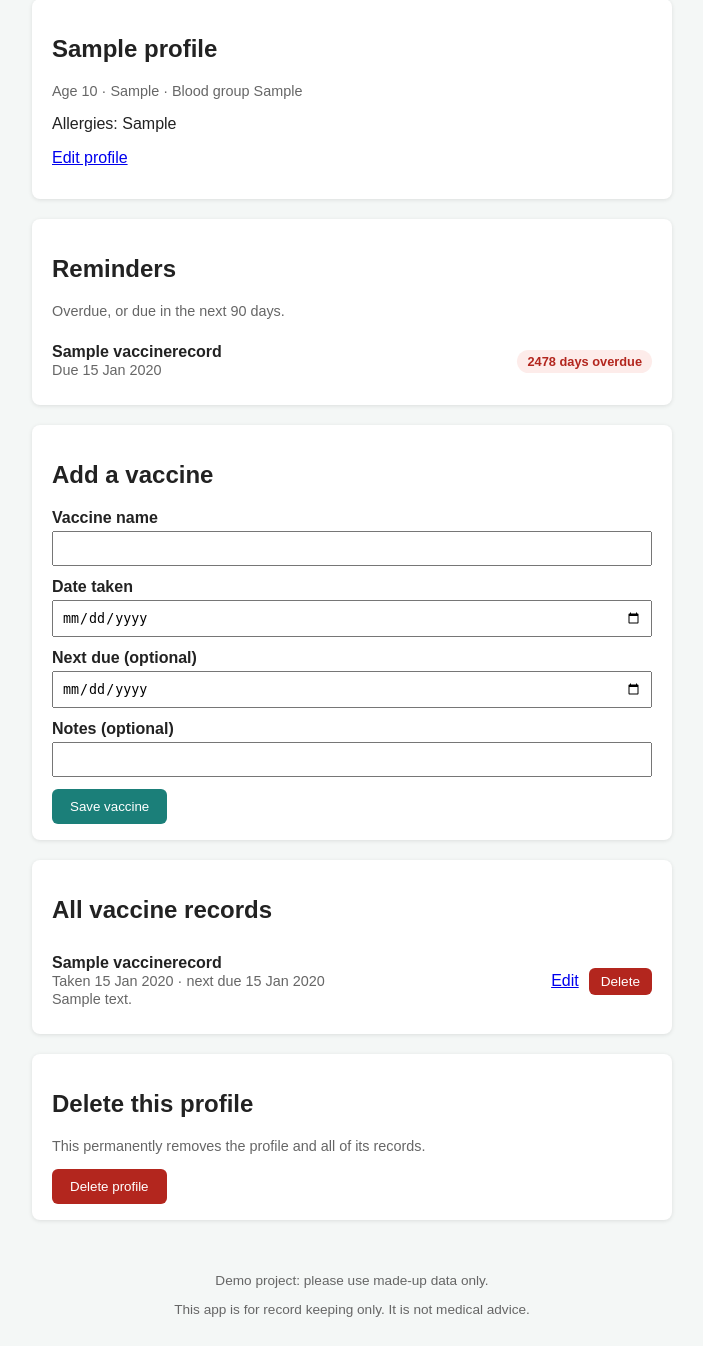
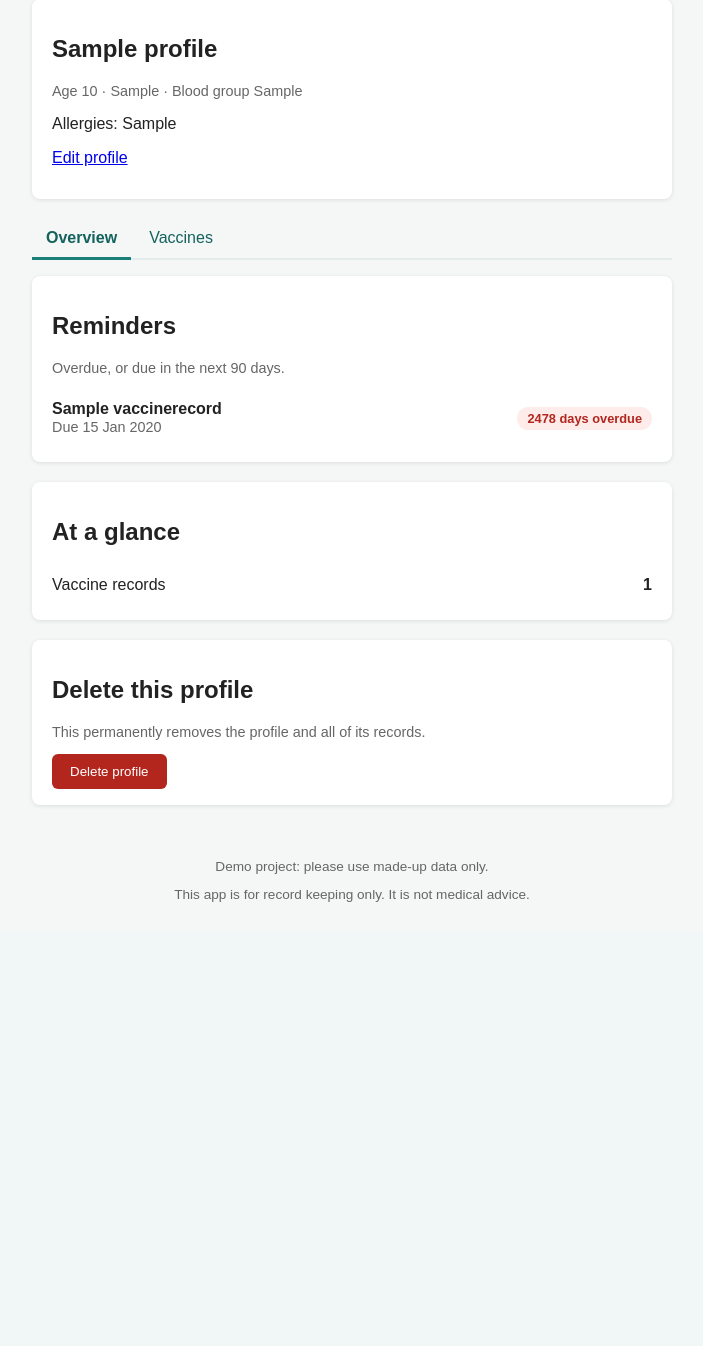
Before and after one commit to shafiyasyeda82-arch/health-app, a FastAPI app: page /p/1 in a window 1280 px wide. Shown: the part 119-1465 px from the top of the page, without its empty margins (288-991 px from the left). After the commit the page ends 1021 px from the top, so only its background shows below. Run offline with FastAPI, Linux system fonts and the light colour scheme; the visitor is signed in with stand-in values (Sample User, id 1); tables that the repository leaves empty hold one stand-in row (values such as "Sample post").

Commit message:
Organize profile page into tabs

```diff
--- a/static/style.css
+++ b/static/style.css
@@ -199,11 +199,98 @@ form textarea {
   margin: 2px 4px 2px 0;
 }
 
-.notice {
+/* ---------- Tabs ---------- */
+
+.tabs {
+  display: flex;
+  flex-wrap: wrap;
+  gap: 4px;
+  margin-bottom: 16px;
+  border-bottom: 2px solid #e3ecea;
+}
+
+.tab-button {
+  background: none;
+  color: #14625d;
+  border: none;
+  border-bottom: 3px solid transparent;
+  border-radius: 0;
+  padding: 10px 14px;
+  font-size: 1rem;
+  cursor: pointer;
+  margin-bottom: -2px;
+}
+
+.tab-button:hover {
+  background: #f0f7f6;
+}
+
+.tab-button.active {
+  border-bottom-color: #1b7f79;
+  font-weight: bold;
+}
+
+/* ---------- Sections inside a card ---------- */
+
+.subsection {
+  margin-top: 20px;
+  padding-top: 16px;
+  border-top: 1px solid #eee;
+}
+
+.subsection h3 {
+  margin-top: 0;
+}
+
+details.fold {
+  margin: 8px 0 12px;
+}
+
+details.fold summary {
+  cursor: pointer;
+  color: #14625d;
+  font-weight: bold;
+  padding: 6px 0;
+}
+
+details.fold[open] summary {
+  margin-bottom: 10px;
+}
+
+/* ---------- Late period notice ---------- */
+
+details.late-banner {
   background: #fff9e6;
   border-left: 4px solid #e0a800;
+  border-radius: 8px;
+  padding: 10px 16px;
+  margin-bottom: 20px;
+  box-shadow: 0 1px 4px rgba(0, 0, 0, 0.1);
 }
 
-.notice ul {
+details.late-banner summary {
+  cursor: pointer;
+}
+
+.see-details {
+  color: #14625d;
+  text-decoration: underline;
+  margin-left: 8px;
+  font-size: 0.9rem;
+}
+
+details.late-banner[open] .when-closed {
+  display: none;
+}
+
+details.late-banner:not([open]) .when-open {
+  display: none;
+}
+
+.late-body {
+  margin-top: 10px;
+}
+
+.late-body ul {
   margin-top: 4px;
 }
--- a/templates/profile.html
+++ b/templates/profile.html
@@ -17,6 +17,54 @@
     <p><a href="/p/{{ profile.id }}/edit">Edit profile</a></p>
   </section>
 
+  {% if late_info %}
+    <details class="late-banner">
+      <summary>
+        <strong>Your period may be late</strong>
+        <span class="muted">({{ late_info.days_late }} day{{ '' if late_info.days_late == 1 else 's' }} past the estimate)</span>
+        <span class="see-details when-closed">See details</span>
+        <span class="see-details when-open">Hide details</span>
+      </summary>
+      <div class="late-body">
+        <p>
+          It was estimated for <strong>{{ late_info.expected.strftime('%d %b %Y') }}</strong>,
+          and no newer start date has been logged. If it has already started, please log it
+          in the Cycle &amp; PCOS tab so the estimate stays accurate.
+        </p>
+        {% if late_info.factors %}
+          <p><strong>Things that may help explain it:</strong></p>
+          <ul>
+            {% for f in late_info.factors %}
+              <li>{{ f }}</li>
+            {% endfor %}
+          </ul>
+        {% endif %}
+        <p>
+          Pregnancy is one possible cause for anyone who could be pregnant. A home pregnancy
+          test or a doctor can confirm it either way.
+        </p>
+        <p>
+          Please see a doctor if your period stays late, or if you have severe pain, very
+          heavy bleeding, fainting, or feel very unwell.
+        </p>
+        <p class="muted">
+          These are general possibilities based on what you logged. They are not a diagnosis
+          or medical advice.
+        </p>
+      </div>
+    </details>
+  {% endif %}
+
+  <div class="tabs" role="tablist">
+    <button type="button" class="tab-button" role="tab" data-tab="overview">Overview</button>
+    <button type="button" class="tab-button" role="tab" data-tab="vaccines">Vaccines</button>
+    {% if is_female %}
+      <button type="button" class="tab-button" role="tab" data-tab="cycle">Cycle &amp; PCOS</button>
+    {% endif %}
+  </div>
+
+  <!-- ================= Overview ================= -->
+  <div class="tab-panel" data-tab="overview">
     <section class="card">
       <h2>Reminders</h2>
       <p class="muted">Overdue, or due in the next 90 days.</p>
@@ -43,221 +91,41 @@
       {% endif %}
     </section>
 
-  {% if is_female and not show_cycle %}
     <section class="card">
-      <h2>Cycle tracker</h2>
-      <p class="muted">The cycle tracker is switched off for this profile. Anything you logged before is kept.</p>
-      <form action="/p/{{ profile.id }}/cycle/tracking" method="post">
-        <input type="hidden" name="active" value="1">
-        <button type="submit">Turn on cycle tracker</button>
-      </form>
-    </section>
+      <h2>At a glance</h2>
+      <ul class="plain">
+        <li class="row">
+          <span>Vaccine records</span>
+          <strong>{{ vaccines|length }}</strong>
+        </li>
+        {% if show_cycle %}
+          <li class="row">
+            <span>Next period (estimate)</span>
+            <strong>
+              {% if cycle_info %}{{ cycle_info.next_start.strftime('%d %b %Y') }}{% else %}Not enough data yet{% endif %}
+            </strong>
+          </li>
         {% endif %}
-
-  {% if show_cycle %}
-    {% if late_info %}
-      <section class="card notice">
-        <h2>Your period may be late</h2>
-        <p>
-          It was estimated for <strong>{{ late_info.expected.strftime('%d %b %Y') }}</strong>,
-          {{ late_info.days_late }} day{{ '' if late_info.days_late == 1 else 's' }} ago,
-          and no newer start date has been logged. If it has already started, please log it
-          below so the estimate stays accurate.
-        </p>
-        {% if late_info.factors %}
-          <p><strong>Things that may help explain it:</strong></p>
-          <ul>
-            {% for f in late_info.factors %}
-              <li>{{ f }}</li>
-            {% endfor %}
       </ul>
-        {% endif %}
-        <p>
-          Pregnancy is one possible cause for anyone who could be pregnant. A home pregnancy
-          test or a doctor can confirm it either way.
-        </p>
-        <p>
-          Please see a doctor if your period stays late, or if you have severe pain, very
-          heavy bleeding, fainting, or feel very unwell.
-        </p>
-        <p class="muted">
-          These are general possibilities based on what you logged. They are not a diagnosis
-          or medical advice.
-        </p>
-      </section>
-    {% endif %}
-
-    <section class="card">
-      <h2>Cycle tracker</h2>
-
-      {% if cycle_info %}
-        <p>
-          Estimated next period start:
-          <strong>{{ cycle_info.next_start.strftime('%d %b %Y') }}</strong>
-          {% if cycle_info.days_until > 0 %}
-            (in {{ cycle_info.days_until }} day{{ '' if cycle_info.days_until == 1 else 's' }})
-          {% elif cycle_info.days_until == 0 %}
-            (today)
-          {% else %}
-            (expected {{ -cycle_info.days_until }} day{{ '' if cycle_info.days_until == -1 else 's' }} ago, so it may be late)
-          {% endif %}
-        </p>
-        <p class="muted">
-          Based on your last {{ cycle_info.cycles_used }} cycle{{ '' if cycle_info.cycles_used == 1 else 's' }}
-          (average {{ cycle_info.average_days }} days). This is only an estimate from the dates you log.
-          It is not medical advice and must not be used to avoid pregnancy.
-        </p>
-      {% else %}
-        <p class="muted">Log at least two period start dates to get an estimate of the next one.</p>
-      {% endif %}
-
-      {% if cycle_error %}
-        <p class="error">{{ cycle_error }}</p>
-      {% endif %}
-      <form action="/p/{{ profile.id }}/cycles/new" method="post">
-        <label>Period start date
-          <input type="date" name="start_date" required>
-        </label>
-        <label>Period end date (optional)
-          <input type="date" name="end_date">
-        </label>
-        <label>Notes (optional)
-          <input type="text" name="notes">
-        </label>
-        <button type="submit">Save period</button>
-      </form>
-
-      {% if cycles %}
-        <h3>Logged periods</h3>
-        <ul class="plain">
-          {% for c in cycles %}
-            <li class="row">
-              <span>
-                <strong>{{ c.start_date.strftime('%d %b %Y') }}</strong>
-                {% if c.end_date %}to {{ c.end_date.strftime('%d %b %Y') }}{% endif %}
-                {% if c.notes %}<br><span class="muted">{{ c.notes }}</span>{% endif %}
-              </span>
-              <span style="display:flex;gap:10px;align-items:center;">
-                <a href="/p/{{ profile.id }}/cycles/{{ c.id }}/edit">Edit</a>
-                <form action="/p/{{ profile.id }}/cycles/{{ c.id }}/delete" method="post"
-                      onsubmit="return confirm('Delete this entry?');">
-                  <button type="submit" class="danger small">Delete</button>
-                </form>
-              </span>
-            </li>
-          {% endfor %}
-        </ul>
-      {% endif %}
-
-      <form action="/p/{{ profile.id }}/cycle/tracking" method="post" style="margin-top:16px;"
-            onsubmit="return confirm('Turn off the cycle tracker? Your logged data is kept.');">
-        <input type="hidden" name="active" value="0">
-        <button type="submit" class="secondary small">Turn off cycle tracker</button>
-      </form>
     </section>
 
     <section class="card">
-      <h2>Symptom log</h2>
-      <p class="muted">
-        Track symptoms that are often linked to PCOS. This can help you notice patterns to
-        talk about with a doctor. It does not diagnose anything.
-      </p>
-      {% if symptom_error %}
-        <p class="error">{{ symptom_error }}</p>
-      {% endif %}
-      <form action="/p/{{ profile.id }}/symptoms/new" method="post">
-        <label>Date
-          <input type="date" name="log_date" value="{{ today }}" required>
-        </label>
-        <p><strong>Symptoms</strong></p>
-        <div class="checks">
-          {% for opt in symptom_options %}
-            <label>
-              <input type="checkbox" name="symptoms" value="{{ opt }}"> {{ opt }}
-            </label>
-          {% endfor %}
+      <h2>Delete this profile</h2>
+      <p class="muted">This permanently removes the profile and all of its records.</p>
+      <form action="/p/{{ profile.id }}/delete" method="post"
+            onsubmit="return confirm('Delete this profile and all its records? This cannot be undone.');">
+        <button type="submit" class="danger">Delete profile</button>
+      </form>
+    </section>
   </div>
-        <label>Notes (optional)
-          <textarea name="notes" rows="2" maxlength="500"></textarea>
-        </label>
-        <button type="submit">Save symptoms</button>
-      </form>
 
-      {% if symptom_logs %}
-        <h3>Logged symptoms</h3>
-        <ul class="plain">
-          {% for s in symptom_logs %}
-            <li class="row">
-              <span>
-                <strong>{{ s.log_date.strftime('%d %b %Y') }}</strong><br>
-                {% for t in s.symptoms.split(',') if t %}<span class="tag">{{ t }}</span>{% endfor %}
-                {% if s.notes %}<br><span class="muted">{{ s.notes }}</span>{% endif %}
-              </span>
-              <span style="display:flex;gap:10px;align-items:center;">
-                <a href="/p/{{ profile.id }}/symptoms/{{ s.id }}/edit">Edit</a>
-                <form action="/p/{{ profile.id }}/symptoms/{{ s.id }}/delete" method="post"
-                      onsubmit="return confirm('Delete this entry?');">
-                  <button type="submit" class="danger small">Delete</button>
-                </form>
-              </span>
-            </li>
-          {% endfor %}
-        </ul>
-      {% endif %}
-    </section>
+  <!-- ================= Vaccines ================= -->
+  <div class="tab-panel" data-tab="vaccines">
+    <section class="card">
+      <h2>Vaccines</h2>
 
-    <section class="card">
-      <h2>What's been going on?</h2>
-      <p class="muted">
-        Tick anything that applies, or just write it out in your own words. Sometimes it's
-        only while typing that you notice how you've been feeling.
-      </p>
-      {% if context_error %}
-        <p class="error">{{ context_error }}</p>
-      {% endif %}
-      <form action="/p/{{ profile.id }}/context/new" method="post">
-        <label>Date
-          <input type="date" name="note_date" value="{{ today }}" required>
-        </label>
-        <div class="checks">
-          {% for opt in context_options %}
-            <label>
-              <input type="checkbox" name="tags" value="{{ opt }}"> {{ opt }}
-            </label>
-          {% endfor %}
-        </div>
-        <label>In your own words (optional)
-          <textarea name="note" rows="3" maxlength="500"></textarea>
-        </label>
-        <button type="submit">Save note</button>
-      </form>
-
-      {% if context_notes %}
-        <h3>Your notes</h3>
-        <ul class="plain">
-          {% for n in context_notes %}
-            <li class="row">
-              <span>
-                <strong>{{ n.note_date.strftime('%d %b %Y') }}</strong><br>
-                {% for t in n.tags.split(',') if t %}<span class="tag">{{ t }}</span>{% endfor %}
-                {% if n.note %}<br><span class="muted">{{ n.note }}</span>{% endif %}
-              </span>
-              <span style="display:flex;gap:10px;align-items:center;">
-                <a href="/p/{{ profile.id }}/context/{{ n.id }}/edit">Edit</a>
-                <form action="/p/{{ profile.id }}/context/{{ n.id }}/delete" method="post"
-                      onsubmit="return confirm('Delete this note?');">
-                  <button type="submit" class="danger small">Delete</button>
-                </form>
-              </span>
-            </li>
-          {% endfor %}
-        </ul>
-      {% endif %}
-    </section>
-  {% endif %}
-
-  <section class="card">
-    <h2>Add a vaccine</h2>
+      <details class="fold" {% if error %}open{% endif %}>
+        <summary>+ Add a vaccine</summary>
         {% if error %}
           <p class="error">{{ error }}</p>
         {% endif %}
@@ -276,10 +144,8 @@
           </label>
           <button type="submit">Save vaccine</button>
         </form>
-  </section>
+      </details>
 
-  <section class="card">
-    <h2>All vaccine records</h2>
       {% if vaccines %}
         <ul class="plain">
           {% for v in vaccines %}
@@ -306,13 +172,244 @@
         <p>No vaccine records yet.</p>
       {% endif %}
     </section>
+  </div>
 
+  <!-- ================= Cycle & PCOS ================= -->
+  {% if is_female %}
+    <div class="tab-panel" data-tab="cycle">
+      {% if not show_cycle %}
         <section class="card">
-    <h2>Delete this profile</h2>
-    <p class="muted">This permanently removes the profile and all of its records.</p>
-    <form action="/p/{{ profile.id }}/delete" method="post"
-          onsubmit="return confirm('Delete this profile and all its records? This cannot be undone.');">
-      <button type="submit" class="danger">Delete profile</button>
+          <h2>Cycle &amp; PCOS</h2>
+          <p class="muted">The cycle tracker is switched off for this profile. Anything you logged before is kept.</p>
+          <form action="/p/{{ profile.id }}/cycle/tracking" method="post">
+            <input type="hidden" name="active" value="1">
+            <button type="submit">Turn on cycle tracker</button>
           </form>
         </section>
+      {% else %}
+        <section class="card">
+          <h2>Cycle &amp; PCOS</h2>
+          <p class="muted">
+            Period dates, symptoms and notes in one place. This is for your own tracking and
+            is not medical advice.
+          </p>
+
+          <!-- Period dates -->
+          <div class="subsection">
+            <h3>Period dates</h3>
+
+            {% if cycle_info %}
+              <p>
+                Estimated next period start:
+                <strong>{{ cycle_info.next_start.strftime('%d %b %Y') }}</strong>
+                {% if cycle_info.days_until > 0 %}
+                  (in {{ cycle_info.days_until }} day{{ '' if cycle_info.days_until == 1 else 's' }})
+                {% elif cycle_info.days_until == 0 %}
+                  (today)
+                {% else %}
+                  (expected {{ -cycle_info.days_until }} day{{ '' if cycle_info.days_until == -1 else 's' }} ago, so it may be late)
+                {% endif %}
+              </p>
+              <p class="muted">
+                Based on your last {{ cycle_info.cycles_used }} cycle{{ '' if cycle_info.cycles_used == 1 else 's' }}
+                (average {{ cycle_info.average_days }} days). This is only an estimate from the dates you log.
+                It must not be used to avoid pregnancy.
+              </p>
+            {% else %}
+              <p class="muted">Log at least two period start dates to get an estimate of the next one.</p>
+            {% endif %}
+
+            <details class="fold" {% if cycle_error %}open{% endif %}>
+              <summary>+ Log a period</summary>
+              {% if cycle_error %}
+                <p class="error">{{ cycle_error }}</p>
+              {% endif %}
+              <form action="/p/{{ profile.id }}/cycles/new" method="post">
+                <label>Period start date
+                  <input type="date" name="start_date" required>
+                </label>
+                <label>Period end date (optional)
+                  <input type="date" name="end_date">
+                </label>
+                <label>Notes (optional)
+                  <input type="text" name="notes">
+                </label>
+                <button type="submit">Save period</button>
+              </form>
+            </details>
+
+            {% if cycles %}
+              <ul class="plain">
+                {% for c in cycles %}
+                  <li class="row">
+                    <span>
+                      <strong>{{ c.start_date.strftime('%d %b %Y') }}</strong>
+                      {% if c.end_date %}to {{ c.end_date.strftime('%d %b %Y') }}{% endif %}
+                      {% if c.notes %}<br><span class="muted">{{ c.notes }}</span>{% endif %}
+                    </span>
+                    <span style="display:flex;gap:10px;align-items:center;">
+                      <a href="/p/{{ profile.id }}/cycles/{{ c.id }}/edit">Edit</a>
+                      <form action="/p/{{ profile.id }}/cycles/{{ c.id }}/delete" method="post"
+                            onsubmit="return confirm('Delete this entry?');">
+                        <button type="submit" class="danger small">Delete</button>
+                      </form>
+                    </span>
+                  </li>
+                {% endfor %}
+              </ul>
+            {% endif %}
+          </div>
+
+          <!-- Symptom log -->
+          <div class="subsection">
+            <h3>Symptom log</h3>
+            <p class="muted">
+              Symptoms often linked to PCOS. This can help you notice patterns to talk about
+              with a doctor. It does not diagnose anything.
+            </p>
+
+            <details class="fold" {% if symptom_error %}open{% endif %}>
+              <summary>+ Log symptoms</summary>
+              {% if symptom_error %}
+                <p class="error">{{ symptom_error }}</p>
+              {% endif %}
+              <form action="/p/{{ profile.id }}/symptoms/new" method="post">
+                <label>Date
+                  <input type="date" name="log_date" value="{{ today }}" required>
+                </label>
+                <p><strong>Symptoms</strong></p>
+                <div class="checks">
+                  {% for opt in symptom_options %}
+                    <label>
+                      <input type="checkbox" name="symptoms" value="{{ opt }}"> {{ opt }}
+                    </label>
+                  {% endfor %}
+                </div>
+                <label>Notes (optional)
+                  <textarea name="notes" rows="2" maxlength="500"></textarea>
+                </label>
+                <button type="submit">Save symptoms</button>
+              </form>
+            </details>
+
+            {% if symptom_logs %}
+              <ul class="plain">
+                {% for s in symptom_logs %}
+                  <li class="row">
+                    <span>
+                      <strong>{{ s.log_date.strftime('%d %b %Y') }}</strong><br>
+                      {% for t in s.symptoms.split(',') if t %}<span class="tag">{{ t }}</span>{% endfor %}
+                      {% if s.notes %}<br><span class="muted">{{ s.notes }}</span>{% endif %}
+                    </span>
+                    <span style="display:flex;gap:10px;align-items:center;">
+                      <a href="/p/{{ profile.id }}/symptoms/{{ s.id }}/edit">Edit</a>
+                      <form action="/p/{{ profile.id }}/symptoms/{{ s.id }}/delete" method="post"
+                            onsubmit="return confirm('Delete this entry?');">
+                        <button type="submit" class="danger small">Delete</button>
+                      </form>
+                    </span>
+                  </li>
+                {% endfor %}
+              </ul>
+            {% endif %}
+          </div>
+
+          <!-- What's been going on -->
+          <div class="subsection">
+            <h3>What's been going on?</h3>
+            <p class="muted">
+              Tick anything that applies, or write it out in your own words. Sometimes it's
+              only while typing that you notice how you've been feeling.
+            </p>
+
+            <details class="fold" {% if context_error %}open{% endif %}>
+              <summary>+ Add a note</summary>
+              {% if context_error %}
+                <p class="error">{{ context_error }}</p>
+              {% endif %}
+              <form action="/p/{{ profile.id }}/context/new" method="post">
+                <label>Date
+                  <input type="date" name="note_date" value="{{ today }}" required>
+                </label>
+                <div class="checks">
+                  {% for opt in context_options %}
+                    <label>
+                      <input type="checkbox" name="tags" value="{{ opt }}"> {{ opt }}
+                    </label>
+                  {% endfor %}
+                </div>
+                <label>In your own words (optional)
+                  <textarea name="note" rows="3" maxlength="500"></textarea>
+                </label>
+                <button type="submit">Save note</button>
+              </form>
+            </details>
+
+            {% if context_notes %}
+              <ul class="plain">
+                {% for n in context_notes %}
+                  <li class="row">
+                    <span>
+                      <strong>{{ n.note_date.strftime('%d %b %Y') }}</strong><br>
+                      {% for t in n.tags.split(',') if t %}<span class="tag">{{ t }}</span>{% endfor %}
+                      {% if n.note %}<br><span class="muted">{{ n.note }}</span>{% endif %}
+                    </span>
+                    <span style="display:flex;gap:10px;align-items:center;">
+                      <a href="/p/{{ profile.id }}/context/{{ n.id }}/edit">Edit</a>
+                      <form action="/p/{{ profile.id }}/context/{{ n.id }}/delete" method="post"
+                            onsubmit="return confirm('Delete this note?');">
+                        <button type="submit" class="danger small">Delete</button>
+                      </form>
+                    </span>
+                  </li>
+                {% endfor %}
+              </ul>
+            {% endif %}
+          </div>
+
+          <div class="subsection">
+            <form action="/p/{{ profile.id }}/cycle/tracking" method="post"
+                  onsubmit="return confirm('Turn off the cycle tracker? Your logged data is kept.');">
+              <input type="hidden" name="active" value="0">
+              <button type="submit" class="secondary small">Turn off cycle tracker</button>
+            </form>
+          </div>
+        </section>
+      {% endif %}
+    </div>
+  {% endif %}
+
+  <script>
+    (function () {
+      var key = "tab-{{ profile.id }}";
+      var tabs = document.querySelectorAll(".tab-button");
+      var panels = document.querySelectorAll(".tab-panel");
+
+      function show(name) {
+        var found = false;
+        tabs.forEach(function (t) {
+          if (t.dataset.tab === name) { found = true; }
+        });
+        if (!found) { name = "overview"; }
+
+        tabs.forEach(function (t) {
+          var on = t.dataset.tab === name;
+          t.classList.toggle("active", on);
+          t.setAttribute("aria-selected", on ? "true" : "false");
+        });
+        panels.forEach(function (p) {
+          p.hidden = p.dataset.tab !== name;
+        });
+        try { sessionStorage.setItem(key, name); } catch (e) {}
+      }
+
+      tabs.forEach(function (t) {
+        t.addEventListener("click", function () { show(t.dataset.tab); });
+      });
+
+      var start = "overview";
+      try { start = sessionStorage.getItem(key) || "overview"; } catch (e) {}
+      show(start);
+    })();
+  </script>
 {% endblock %}
```
Lines whose indentation alone changed are shown as unchanged.
